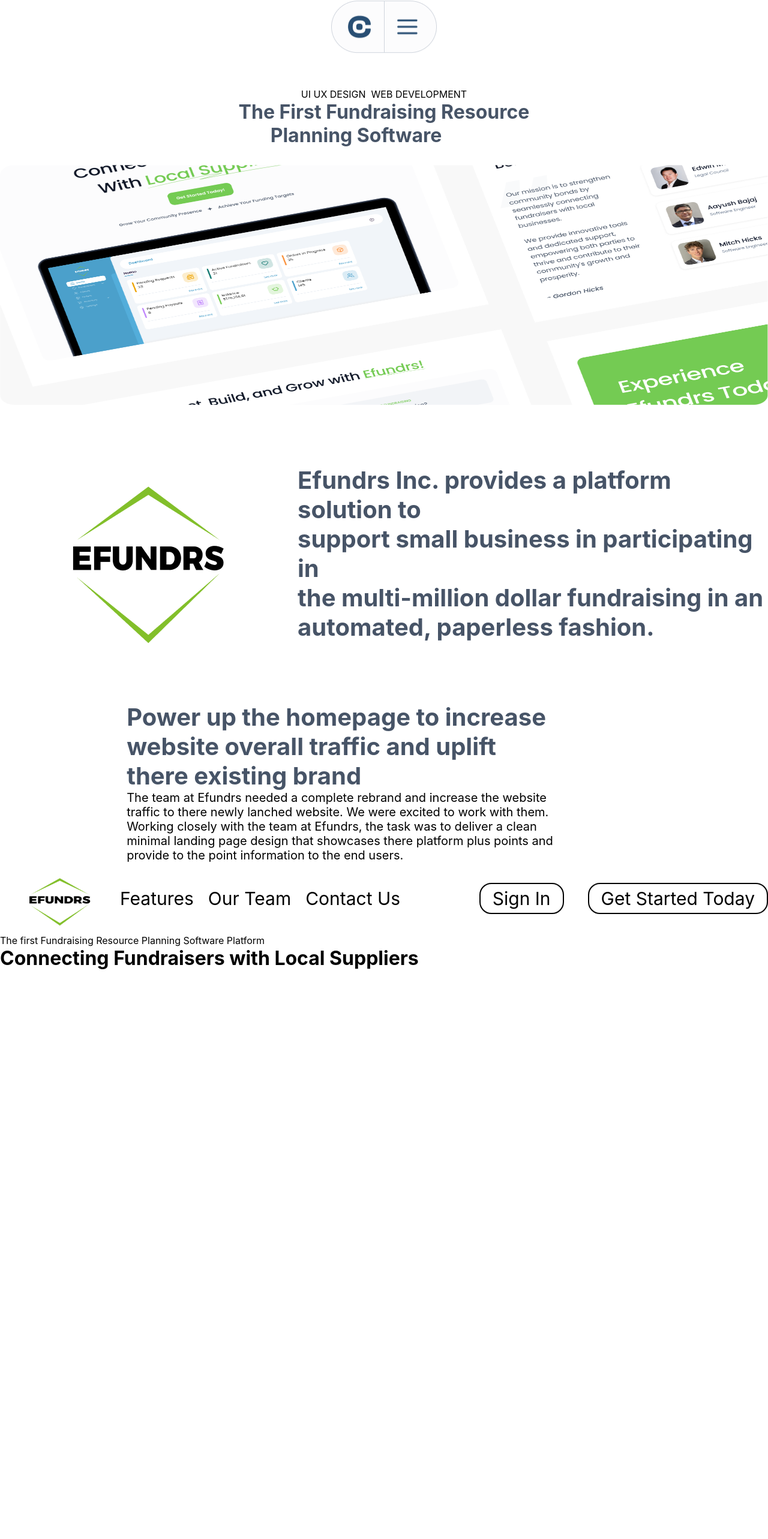
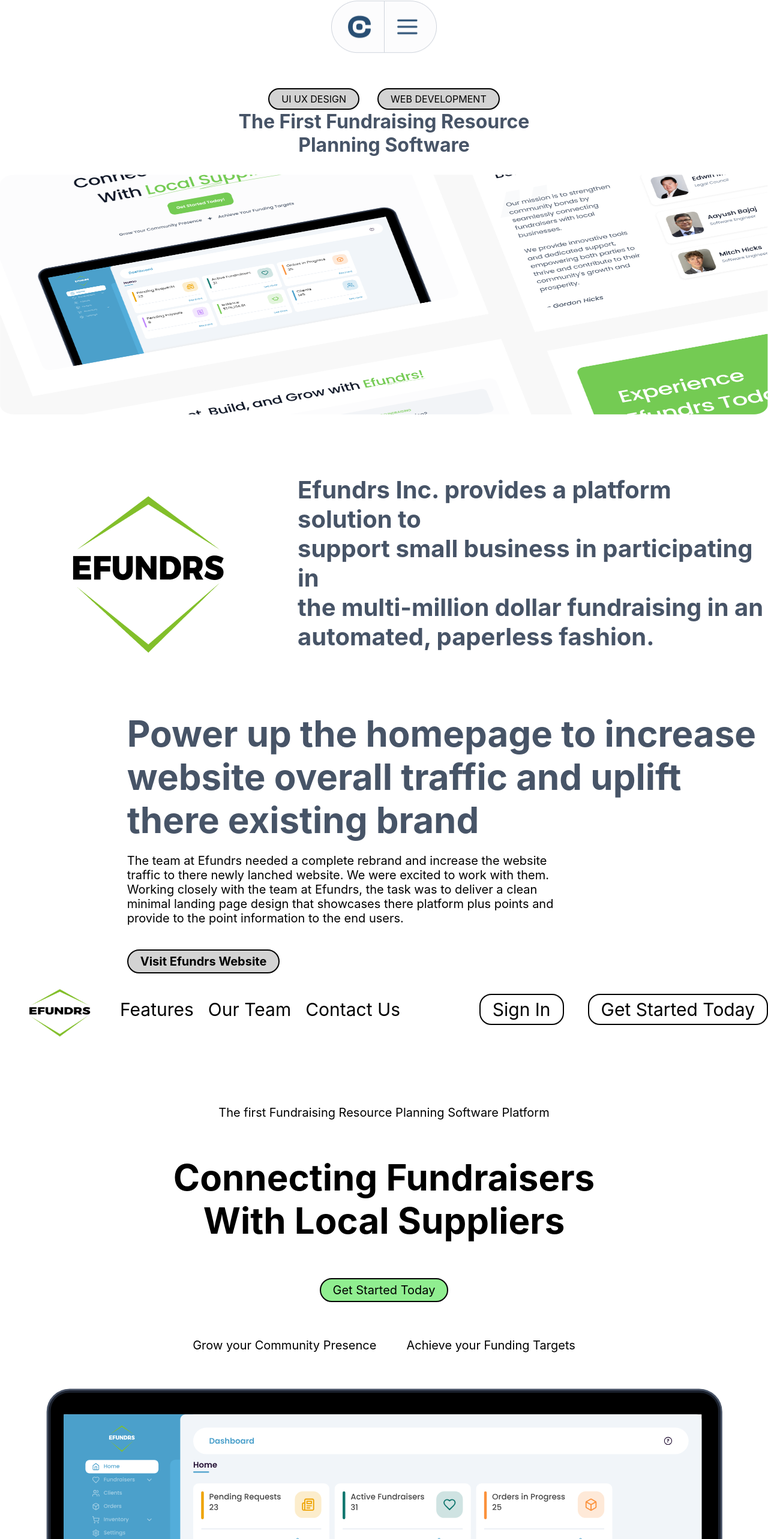
Before and after one commit to Agoyal011/React-Intro, a React (Create React App) app: page / in a window 1280 px wide. Shown: the part 58-2624 px from the top of the page at 60% size. Before the commit the page ends 1675 px from the top, so only its background shows below. Built offline with nearby package versions, Linux system fonts and the light colour scheme.

Commit message:
Tools page started

```diff
--- a/src/App.css
+++ b/src/App.css
@@ -1,5 +1,7 @@
 *{
-  margin:0;
+  /* margin-left: 20px;
+  margin-right: 20px; */
+  margin: 0;
   padding: 0;
 }
 
@@ -39,13 +41,33 @@
   color:#475467
 }
 
+.mainsec1-heading{
+  color:#475467;
+  display: flex;
+  flex-direction: column;
+  align-items: center;
+  justify-content: center;
 
+}
+
+.mainsec1-para{
+  display: flex;
+  justify-content: center;
+  align-items: center;
+  gap: 30px;
+
+}
 
 
 .main_para{
 color:black;
-border: 5px red;
+border: 2px solid black;
 box-sizing: border-box;
+padding: 6px 20px;
+border-radius: 20px;
+background-color:lightgray;
+
+
 
 
 }
@@ -78,7 +100,7 @@
 
 .about-info{
 color: #475467;
-font-size: 40px;
+font-size: 20px;
 }
 
 .Objective_efun{
@@ -92,8 +114,11 @@
 
 .objec_heading{
 color: #475467;
-font-size: 40px;
-margin-right: 370px;
+font-size: 30px;
+display: flex;
+flex-direction: column;
+margin-right: 20px;
+
 }
 
 
@@ -105,6 +130,18 @@
 .objec_para{
 
 font-size: 20px;
+margin-top: 20px;
+}
+
+.objective-anchor{
+font-size: 20px;
+font-weight: bold;
+margin-top: 40px;
+border: 2px solid black;
+box-sizing: border-box;
+padding: 6px 20px;
+border-radius: 20px;
+background-color:lightgray;
 
 
 }
@@ -191,3 +228,52 @@
 
 
 }
+
+
+.mainsec-mockup{
+
+display: flex;
+flex-direction: column;
+justify-content: center;
+align-items: center;
+gap: 60px;
+font-size: 30px;
+}
+
+.mockup-para{
+margin-top: 100px;
+font-size: 20px;
+}
+
+.mockup-heading{
+
+display: flex;
+flex-direction: column;
+justify-content: center;
+align-items: center;
+}
+
+.mockup-started-button{
+
+  padding: 6px 20px;
+  border: 2px solid black;
+  box-sizing: border-box;
+  border-radius: 20px;
+  background-color: lightgreen;
+  font-size: 20px;
+
+}
+
+.mockup-span{
+
+font-size: 20px;
+gap:50px;
+display: flex;
+justify-content: center;
+align-items: center;
+
+}
+
+.Tools{
+margin-top: 50px;
+}
--- a/src/App.js
+++ b/src/App.js
@@ -6,6 +6,7 @@
 import About from './Componen/About';
 import Objective from './Componen/Objective';
 import Mockup from './Componen/Mockup';
+import Tools from './Componen/Tools';
 function App() {
   return (
     <>
@@ -18,6 +19,7 @@
     <About></About>
     <Objective></Objective>
     <Mockup></Mockup>
+    <Tools></Tools>
 
 
     </div>
--- a/src/Componen/About.jsx
+++ b/src/Componen/About.jsx
@@ -4,10 +4,14 @@
   return (
     <div className='About'>
     <img src="./efundrs logo.png" className='efundrslogo' alt="logo"/>
-    <div>
-    <h1 className='about-info'>  Efundrs Inc. provides a platform solution to <br></br> support small business in participating
-     in <br></br> the multi-million dollar fundraising in an <br></br> automated, paperless fashion. </h1>
-    </div>
+
+    < div className='about-info'>
+    <h1>     Efundrs Inc. provides a platform solution to </h1>
+    <h1>   support small business in participating in   </h1>
+      <h1>  the multi-million dollar fundraising in an   </h1>
+     <h1>     automated, paperless fashion.   </h1>
+      </div>
+
     </div>
   )
 }
--- a/src/Componen/Mainsec1.jsx
+++ b/src/Componen/Mainsec1.jsx
@@ -4,8 +4,14 @@
   return (
 
 <div className='mainsec1'>
-    <p className='main_para'>UI UX DESIGN &nbsp;WEB DEVELOPMENT </p>
-    <h1>The First Fundraising Resource<br></br> &nbsp; &nbsp; &nbsp;&nbsp;   Planning Software</h1>
+    <div className='mainsec1-para'>
+    <span className='main_para'>UI UX DESIGN </span>
+    <span className='main_para'>WEB DEVELOPMENT </span>
+    </div>
+    <div className='mainsec1-heading'>
+    <h1>The First Fundraising Resource </h1>
+    <h1>  Planning Software</h1>
+      </div>
 
 
     </div>
--- a/src/Componen/Mockup.jsx
+++ b/src/Componen/Mockup.jsx
@@ -29,10 +29,25 @@
 
 <div className='mainsec-mockup'>
 
-<p>The first Fundraising Resource Planning Software Platform </p>
-<h1> Connecting Fundraisers with Local Suppliers </h1>
+<p className='mockup-para'>The first Fundraising Resource Planning Software Platform </p>
+<div className='mockup-heading'>
+<h1> Connecting Fundraisers </h1>
+  <h1> With Local Suppliers </h1>
+  </div>
+  <div className='mockup-started-button'>
+  <sub-heading  ><a href ="#"> Get Started Today</a></sub-heading>
+  </div>
 
-</div>
+<div className='mockup-span'>
+  <span>Grow your Community Presence</span>
+  <span>Achieve your Funding Targets</span>
+  </div>
+
+<img src="/Mockup-pic.svg"></img>
+
+
+
+  </div>
 
 </>
 
--- a/src/Componen/Objective.jsx
+++ b/src/Componen/Objective.jsx
@@ -2,15 +2,26 @@
 
 const Objective = () => {
   return (
+
     <div className='Objective_efun'>
-    <h1 className='objec_heading'> Power up the homepage to increase <br></br> website overall traffic and uplift <br></br>there existing brand</h1>
+    <div className='objec_heading'>
+
+    <h1> Power up the homepage to increase </h1>
+    <h1>website overall traffic and uplift </h1>
+    <h1>there existing brand </h1>
+    </div>
 
 
-    <p className='objec_para'>The team at Efundrs needed a complete rebrand and increase the website<br></br>traffic to there newly
-    lanched website. We were excited to work with them. <br></br> Working closely with the team at Efundrs, the task was to deliver a clean
-    <br></br> minimal landing page design that showcases there platform plus points and <br></br>
+    <div className='objec_para'>
+    <p>The team at Efundrs needed a complete rebrand and increase the website</p><p>traffic to there newly
+    lanched website. We were excited to work with them.</p><p> Working closely with the team at Efundrs, the task was to deliver a clean
+    </p> <p>minimal landing page design that showcases there platform plus points and</p><p>
     provide to the point information to the end users. </p>
+    </div>
 
+<div className='objective-anchor'>
+    <a href="#">Visit Efundrs Website </a>
+    </div>
 
 
     </div>
--- /dev/null
+++ b/src/Componen/Tools.jsx
@@ -0,0 +1,13 @@
+import React from 'react'
+import Mainsec1 from './Mainsec1'
+
+const Tools = () => {
+  return (
+    <div className='Tools'>
+    <Mainsec1></Mainsec1>
+    <div>ascs</div>
+    </div>
+  )
+}
+
+export default Tools
```
Also changed, not shown: public/Mockup-pic.svg (added).
